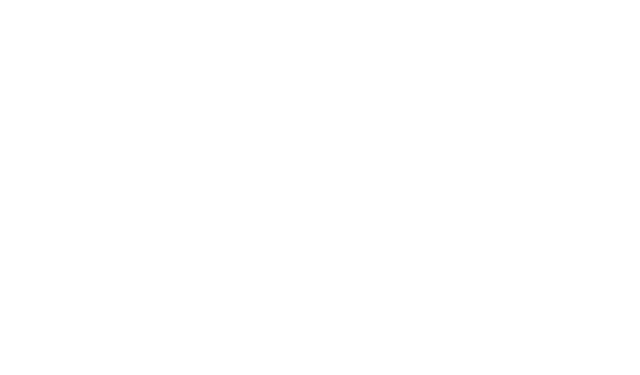
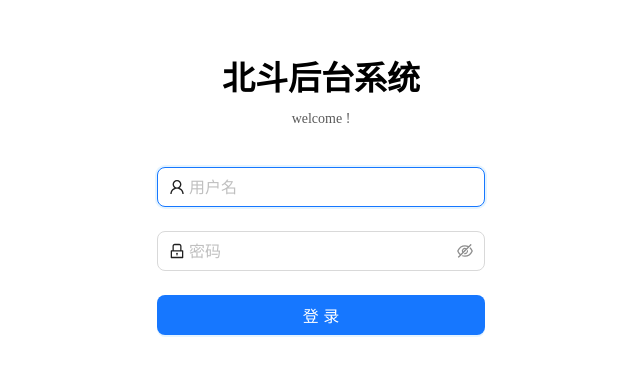
Before and after one commit to zyf118725/react-cli, a React app: page /login in a window 1280 px wide. Before the commit this address had no page. Shown: the part 127-502 px from the top of the page, without its empty margins (319-959 px from the left). Built offline with nearby package versions, Linux system fonts and the light colour scheme; the HTML template or start-up script is replaced by a standard one.

Commit message:
feat: 添加登录页面

```diff
--- a/src/pages/Goods/index.tsx
+++ /dev/null
@@ -1,3 +0,0 @@
-export default function Goods() {
-  return <div>Goods</div>;
-}
--- /dev/null
+++ b/src/pages/Login/index.less
@@ -0,0 +1,3 @@
+.loginpage {
+  padding-top: 150px;
+}
--- /dev/null
+++ b/src/pages/Login/index.tsx
@@ -0,0 +1,69 @@
+import { LockOutlined, UserOutlined } from '@ant-design/icons';
+import { LoginForm, ProConfigProvider, ProFormText } from '@ant-design/pro-components';
+import { theme } from 'antd';
+import useRoute from '@/hooks/useRoute';
+import './index.less';
+
+export default function Login() {
+  const { goto } = useRoute();
+  const { token } = theme.useToken();
+
+  // 登录
+  async function submitApi(values: any) {
+    const { username, password } = values;
+    const params = { name: username, password };
+    console.log('params: ', params);
+    goto('/m1/caiDan1');
+    // const res: any = await loginApi(params);
+    // console.log('登录-res: ', res);
+    // if (res.code === 10000) {
+    //   localStorage.setItem('token', res?.data?.token);
+    //   localStorage.setItem('userInfo', res?.data?.userInfo);
+    //   goto('/m1/caiDan1');
+    // }
+  }
+
+  return (
+    <div className="loginpage">
+      <ProConfigProvider hashed={false}>
+        <div style={{ backgroundColor: token.colorBgContainer }}>
+          <LoginForm
+            // logo="https://github.githubassets.com/favicons/favicon.png"
+            title="北斗后台系统"
+            subTitle={'welcome !'}
+            onFinish={async (values) => submitApi(values)}
+          >
+            <ProFormText
+              name="username"
+              fieldProps={{
+                size: 'large',
+                prefix: <UserOutlined className={'prefixI con'} />,
+              }}
+              placeholder={'用户名'}
+              rules={[
+                {
+                  required: true,
+                  message: '请输入用户名!',
+                },
+              ]}
+            />
+            <ProFormText.Password
+              name="password"
+              fieldProps={{
+                size: 'large',
+                prefix: <LockOutlined className={'prefixIcon'} />,
+              }}
+              placeholder={'密码'}
+              rules={[
+                {
+                  required: true,
+                  message: '请输入密码！',
+                },
+              ]}
+            />
+          </LoginForm>
+        </div>
+      </ProConfigProvider>
+    </div>
+  );
+}
--- a/src/routes/AppRoute.tsx
+++ b/src/routes/AppRoute.tsx
@@ -1,18 +1,18 @@
-import { Suspense } from "react";
-import { BrowserRouter as Router, Navigate, Routes, Route } from "react-router-dom";
+import { Suspense } from 'react';
+import { BrowserRouter as Router, Navigate, Routes, Route } from 'react-router-dom';
 import { routes, routerConfig } from './index';
 import Layout from '@/pages/Layout';
+import Login from '@/pages/Login';
 
 export default function AppRoute() {
-  // const Login = lazy(() => import('@/pages/Login'))
-  const MySuspense = (Dom: any) => <Suspense fallback={<p></p>}> {Dom} </Suspense >;
+  const MySuspense = (Dom: any) => <Suspense fallback={<p></p>}> {Dom} </Suspense>;
 
   return (
     <Router>
       <Routes>
         <Route path="/" element={<Navigate to={routerConfig?.defaultRoute} replace />} />
-        {/* <Route path="/login" element={<Login />} /> */}
-        <Route path="/" element={<Layout />} >
+        <Route path="/login" element={<Login />} />
+        <Route path="/" element={<Layout />}>
           {routes.map((item: any, i: number) => (
             <Route key={i} path={item.path} element={MySuspense(<item.element />)} />
           ))}
--- a/src/routes/index.tsx
+++ b/src/routes/index.tsx
@@ -1,5 +1,5 @@
-import React, { lazy } from "react";
-import { AppstoreOutlined } from "@ant-design/icons";
+import { lazy } from 'react';
+import { AppstoreOutlined } from '@ant-design/icons';
 
 // 路由或菜单的配置项
 const routerConfig = {
@@ -14,21 +14,6 @@
     icon: <AppstoreOutlined />,
     hidden: false,
     component: lazy(() => import('@/pages/Home')),
-  },
-  {
-    path: '/goods',
-    name: '模块1',
-    icon: <AppstoreOutlined />,
-    hidden: false,
-    // Detail
-    children: [
-      {
-        path: '/goods/list',
-        name: '菜单1',
-        hidden: false,
-        component: lazy(() => import('@/pages/Goods')),
-      },
-    ]
   },
   {
     path: '/m1',
@@ -50,26 +35,6 @@
       },
     ],
   },
-  // {
-  //   path: '/m2',
-  //   name: '模块2',
-  //   icon: <AppstoreOutlined />,
-  //   hidden: false,
-  //   children: [
-  //     {
-  //       path: 'caidan21',
-  //       name: '菜单21',
-  //       hidden: false,
-  //       component: lazy(() => import('@/pages/mud2/CaiDan21')),
-  //     },
-  //     {
-  //       path: 'caidan22',
-  //       name: '菜单22',
-  //       hidden: false,
-  //       component: lazy(() => import('@/pages/mud2/CaiDan22')),
-  //     },
-  //   ],
-  // },
 ];
 
 // 生成菜单列表
@@ -77,7 +42,7 @@
   const arr: any = [];
   list.forEach((item: any) => {
     const { path, name, icon, component, children } = item;
-    const obj: any = { path, name, };
+    const obj: any = { path, name };
     if (component) obj.component = <item.component />;
     if (icon) obj.icon = icon;
     if (children && children.length > 0) {
@@ -102,7 +67,7 @@
     }
     if (item.children) {
       arr.push(...createRoutes(item.children));
-    };
+    }
   });
   return arr;
 }
```
Also changed, not shown: src/pages/Goods/Detail.tsx (deleted, +0 -7 lines).
